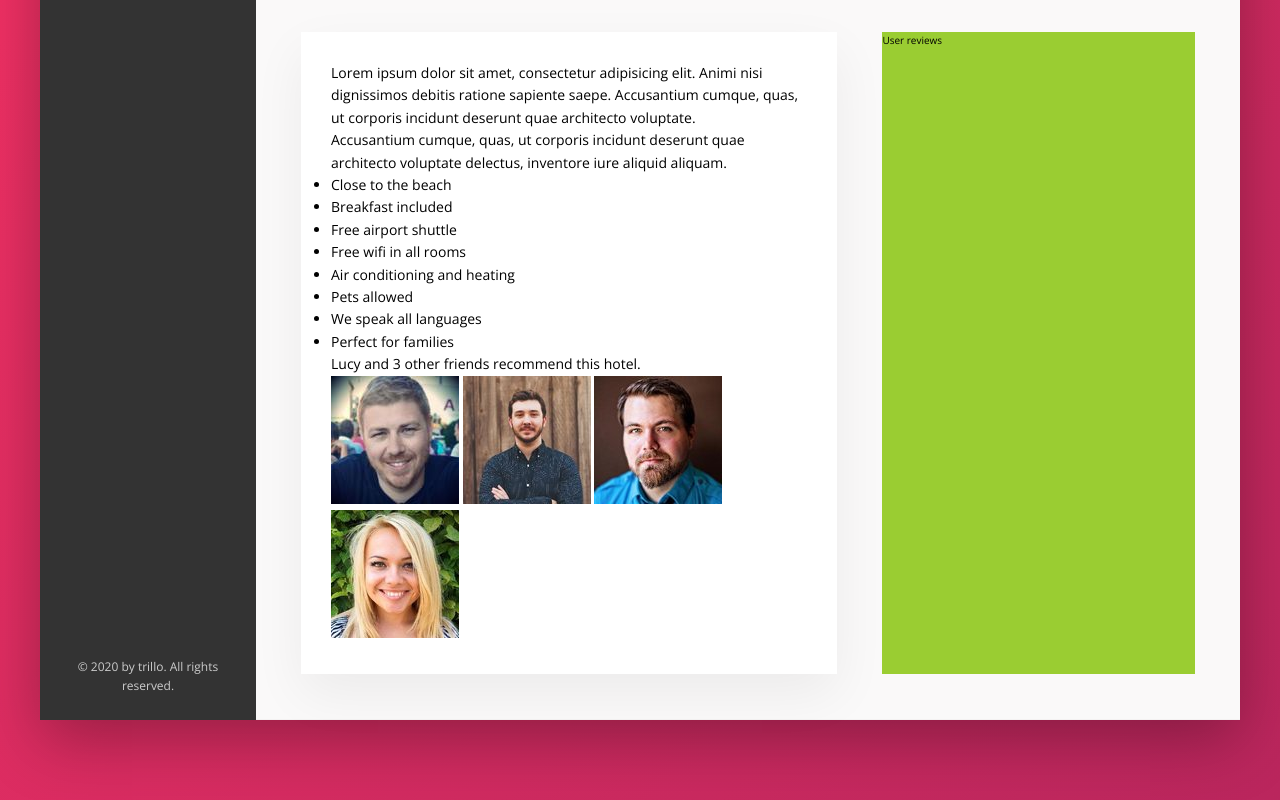
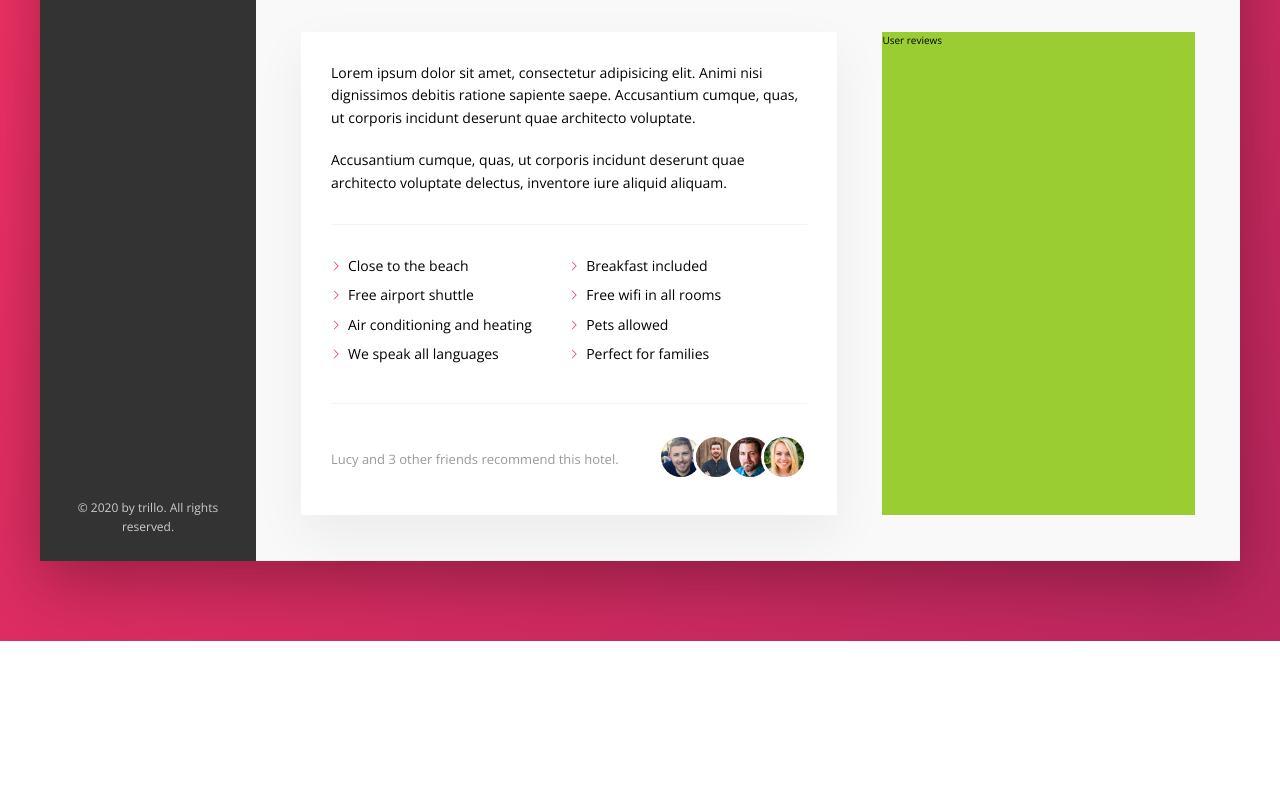
Before and after one commit to SolomanGarcia/Trillo, a website: page index.html in a window 1280 px wide. Shown: the part 615-1415 px from the top of the page. After the commit the page ends 1256 px from the top, so only its background shows below. Drawn offline with nearby package versions, Linux system fonts and the light colour scheme.

Commit message:
added styling to description section

```diff
--- a/sass/_components.scss
+++ b/sass/_components.scss
@@ -292,3 +292,76 @@
         box-shadow: none;
     }
 }
+
+/////////////////////////////////////////////////////////
+//PARAGRAPH
+.paragraph:not(:last-of-type) {
+    margin-bottom: 2rem;
+}
+
+/////////////////////////////////////////////////////////
+//LIST
+.list {
+    list-style: none;
+    margin: 3rem 0;
+    padding: 3rem 0;
+    border-top: var(--line);
+    border-bottom: var(--line);
+
+    display: flex;
+    flex-wrap: wrap;
+
+    &__item {
+        flex: 0 0 50%;
+        margin-bottom: .7rem;
+    }
+
+    &__item::before {
+        content: "";
+        display: inline-block;
+        height: 1rem;
+        width: 1rem;
+        margin-right: .7rem;
+
+        //Older browsers
+        //background-image: url(../img/chevron-thin-right.svg);
+        //background-size: cover;
+
+        //Newer browsers - masks
+        background-color: var(--color-primary);
+        -webkit-mask-image: url(../img/chevron-thin-right.svg);
+        -webkit-mask-size: cover;
+        mask-image: url(../img/chevron-thin-right.svg);
+        mask-size: cover;
+    }
+}
+
+/////////////////////////////////////////////////////////
+//RECOMMEND
+.recommend {
+    font-size: 1.3rem;
+    color: var(--color-grey-dark-3);
+
+    display: flex;
+    align-items: center;
+
+    &__count {
+        margin-right: auto;
+    }
+
+    &__friends {
+
+    }
+
+    &__photo {
+        box-sizing: content-box;
+        height: 4rem;
+        width: 4rem;
+        border-radius: 50%;
+        border: 3px solid #fff;
+
+        &:not(:last-child) {
+            margin-right: -1.5rem;
+        }
+    }
+}
```
Also changed, not shown: css/style.css, img/chevron-thin-right.svg (added).
